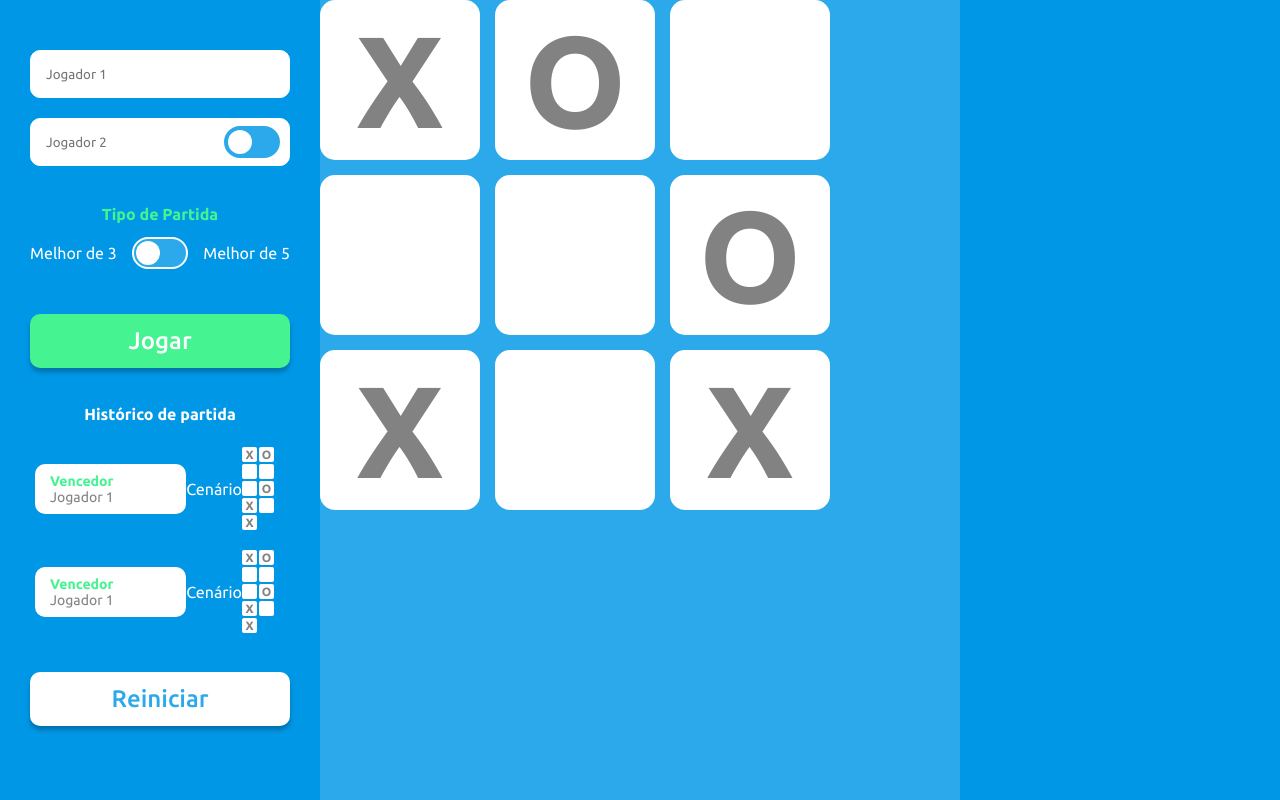
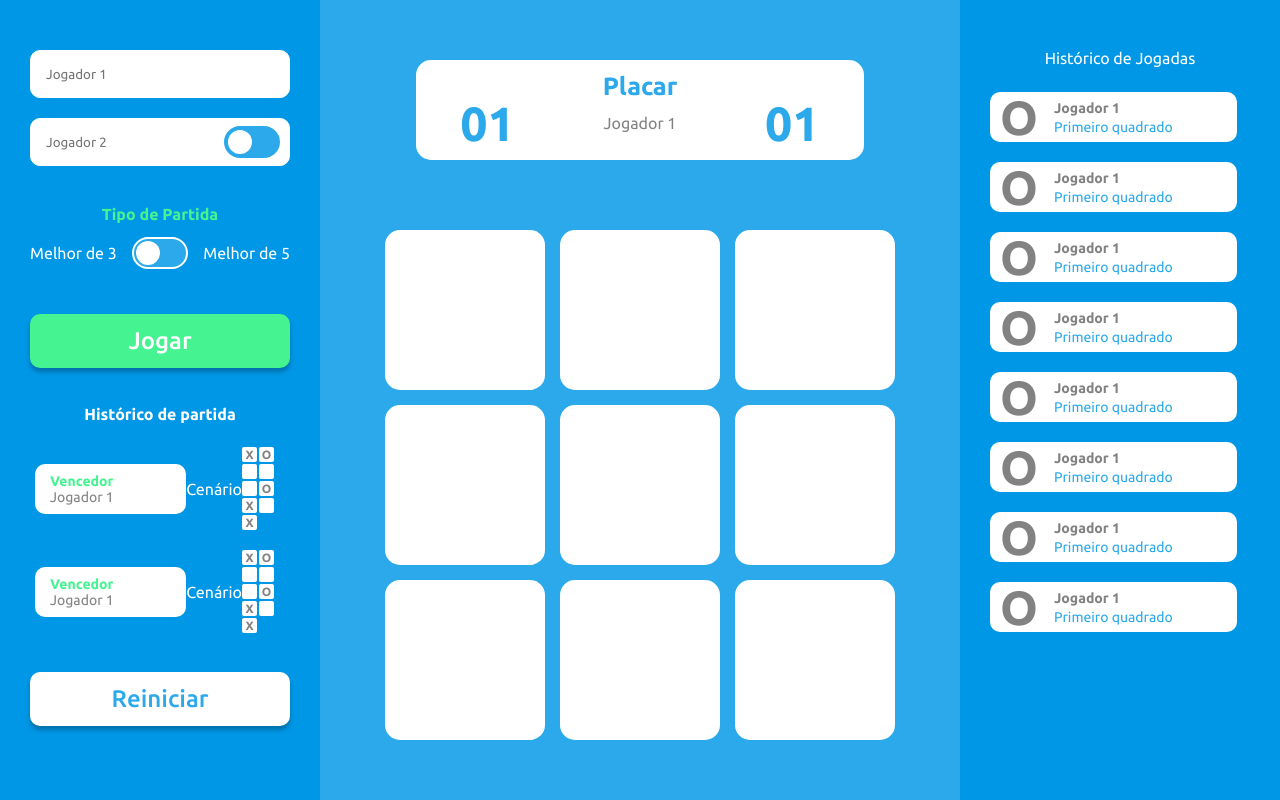
Before and after one commit to BrunSpiegel/tic-tac-toe-htc4, a plain HTML site: page index.html in a window 1280 px wide. Drawn offline with Linux system fonts and the light colour scheme.

Commit message:
starting JS

```diff
--- a/index.html
+++ b/index.html
@@ -117,20 +117,90 @@
             </div>
         </section>
         <section class="big-container">
+            <div class="scoreboard">
+                <h1 class="scoreboard-title">Placar</h1>
+                <div class="score-wrapper">
+                    <span class="score">01</span>
+                    <span class="scoreboard-separator">Jogador 1</span>
+                    <span class="score">01</span>
+                </div>
+            </div>
             <div class="scenery-box">
-                <div class="scenery-field">X</div>
-                <div class="scenery-field">O</div>
-                <div class="scenery-field"></div>
-                <div class="scenery-field"></div>
-                <div class="scenery-field"></div>
-                <div class="scenery-field">O</div>
-                <div class="scenery-field">X</div>
-                <div class="scenery-field"></div>
-                <div class="scenery-field">X</div>
+                <div class="scenery-field scenery-field-0"></div>
+                <div class="scenery-field scenery-field-1"></div>
+                <div class="scenery-field scenery-field-2"></div>
+                <div class="scenery-field scenery-field-3"></div>
+                <div class="scenery-field scenery-field-4"></div>
+                <div class="scenery-field scenery-field-5"></div>
+                <div class="scenery-field scenery-field-6"></div>
+                <div class="scenery-field scenery-field-7"></div>
+                <div class="scenery-field scenery-field-8"></div>
             </div>
         </section>
-        <section class="small-container"></section>
+        <section class="small-container">
+            <h2 class="historic-move-title">Histórico de Jogadas</h2>
+            <ol class="hitoric-card-list">
+                <li class="hitoric-move-card">
+                    <span class="move-name">O</span>
+                    <div class="move-player-wrapper">
+                        <span class="move-player-name">Jogador 1</span>
+                        <span class="move-label">Primeiro quadrado</span>
+                    </div>
+                </li>
+                <li class="hitoric-move-card">
+                    <span class="move-name">O</span>
+                    <div class="move-player-wrapper">
+                        <span class="move-player-name">Jogador 1</span>
+                        <span class="move-label">Primeiro quadrado</span>
+                    </div>
+                </li>
+                <li class="hitoric-move-card">
+                    <span class="move-name">O</span>
+                    <div class="move-player-wrapper">
+                        <span class="move-player-name">Jogador 1</span>
+                        <span class="move-label">Primeiro quadrado</span>
+                    </div>
+                </li>
+                <li class="hitoric-move-card">
+                    <span class="move-name">O</span>
+                    <div class="move-player-wrapper">
+                        <span class="move-player-name">Jogador 1</span>
+                        <span class="move-label">Primeiro quadrado</span>
+                    </div>
+                </li>
+                <li class="hitoric-move-card">
+                    <span class="move-name">O</span>
+                    <div class="move-player-wrapper">
+                        <span class="move-player-name">Jogador 1</span>
+                        <span class="move-label">Primeiro quadrado</span>
+                    </div>
+                </li>
+                <li class="hitoric-move-card">
+                    <span class="move-name">O</span>
+                    <div class="move-player-wrapper">
+                        <span class="move-player-name">Jogador 1</span>
+                        <span class="move-label">Primeiro quadrado</span>
+                    </div>
+                </li>
+                <li class="hitoric-move-card">
+                    <span class="move-name">O</span>
+                    <div class="move-player-wrapper">
+                        <span class="move-player-name">Jogador 1</span>
+                        <span class="move-label">Primeiro quadrado</span>
+                    </div>
+                </li>
+                <li class="hitoric-move-card">
+                    <span class="move-name">O</span>
+                    <div class="move-player-wrapper">
+                        <span class="move-player-name">Jogador 1</span>
+                        <span class="move-label">Primeiro quadrado</span>
+                    </div>
+                </li>
+
+            </ol>
+        </section>
     </main>
+    <script src="scripts/index.js"></script>
 </body>
 
 </html>
--- /dev/null
+++ b/scripts/index.js
@@ -0,0 +1,27 @@
+const game = {
+    currentMove: 'X'
+}
+
+function getField(fieldNumber) {
+    const $field = document.querySelector(".scenery-field-" + fieldNumber)
+
+    return $field
+}
+
+function toggleCurrentMove() {
+    if(game.currentMove == 'X') {
+        game.currentMove = 'O'
+    } else if (game.currentMove == 'O') {
+        game.currentMove = 'X'
+    }
+}
+
+
+for(let i = 0; i < 9; i++) {
+    const $field = getField(i)
+
+    $field.addEventListener('click', function() {
+        $field.textContent = game.currentMove
+        toggleCurrentMove()
+    })
+}
--- a/styles/styles.css
+++ b/styles/styles.css
@@ -5,14 +5,19 @@
 }
 
 .small-container {
-    background-color: #0097E6;
+  background-color: #0097e6;
   width: 25%;
   height: 100%;
   padding: 50px 30px;
 }
 
 .big-container {
-    background-color: #2BA9EA;
+  display: flex;
+  justify-content: center;
+  flex-direction: column;
+  align-items: center;
+  gap: 70px;
+  background-color: #2ba9ea;
   width: 50%;
   height: 100%;
 }
@@ -28,7 +33,7 @@
 }
 
 .player-field:focus {
-    border: 1px solid #2BA9EA;
+  border: 1px solid #2ba9ea;
 }
 
 .box-player-field {
@@ -44,7 +49,7 @@
 }
 
 .box-player-field:focus-within {
-    border: 1px solid #2BA9EA;
+  border: 1px solid #2ba9ea;
 }
 
 .player-field-2 {
@@ -61,13 +66,13 @@
   min-width: 56px;
   height: 32px;
   border-radius: 100px;
-    background-color: #2BA9EA;
+  background-color: #2ba9ea;
   display: flex;
   align-items: center;
   padding: 4px;
   position: relative;
   cursor: pointer;
-    border: 2px solid #2BA9EA;
+  border: 2px solid #2ba9ea;
 }
 
 .switch:hover .switch-ball {
@@ -85,7 +90,7 @@
 }
 
 .game-type-title {
-    color: #45F391;
+  color: #45f391;
   font-weight: 700;
   text-align: center;
 }
@@ -127,13 +132,13 @@
 }
 
 .button-green {
-    background-color: #45F391;
+  background-color: #45f391;
   color: white;
 }
 
 .button-white {
   background-color: white;
-    color: #2BA9EA;
+  color: #2ba9ea;
 }
 
 .button-player-wrapper {
@@ -173,7 +178,7 @@
 
 .winner-label {
   font-weight: 700;
-    color: #45F391;
+  color: #45f391;
   font-size: 14px;
 }
 
@@ -197,6 +202,7 @@
   font-size: 130px;
   color: #828282;
   font-weight: 700;
+  cursor: pointer;
 }
 
 .scenery-box {
@@ -231,6 +237,90 @@
   margin-top: 30px;
 }
 
+.scoreboard {
+  background-color: white;
+  width: 70%;
+  height: 100px;
+  border-radius: 15px;
+  display: flex;
+  flex-direction: column;
+  justify-content: center;
+  align-items: center;
+}
+
+.score {
+  color: #2ba9ea;
+  font-size: 48px;
+  font-weight: 700;
+}
+
+.scoreboard-separator {
+  color: #828282;
+}
+
+.scoreboard-title {
+  font-size: 25px;
+  font-weight: 700;
+  color: #2ba9ea;
+}
+
+.score-wrapper {
+  width: 100%;
+  display: flex;
+  align-items: center;
+  justify-content: space-around;
+}
+
+.hitoric-move-card {
+    display: flex;
+    align-items: center;
+    padding: 0 10px;
+    gap: 16px;
+    width: 95%;
+    height: 50px;
+    background-color: white;
+    border-radius: 10px;
+    cursor: pointer;
+}
+
+.move-name {
+    font-size: 48px;
+    color: #828282;
+    font-weight: 700;
+}
+
+.move-player-name {
+    font-size: 14px;
+    color: #828282;
+    font-weight: 700;
+}
+
+.move-label {
+    font-size: 14px;
+    color: #2ba9ea;
+
+}
+
+.move-player-wrapper {
+    display: flex;
+    flex-direction: column;
+    gap: 5px;
+}
+
+.historic-move-title {
+    text-align: center;
+    color: white;
+}
+
+.hitoric-card-list {
+    margin-top: 26px;
+    display: flex;
+    flex-direction: column;
+    gap: 20px;
+    max-height: 80%;
+    overflow: auto;
+}
+
 /* width */
 ::-webkit-scrollbar {
   width: 7px;
```
Lines whose indentation alone changed are shown as unchanged.
